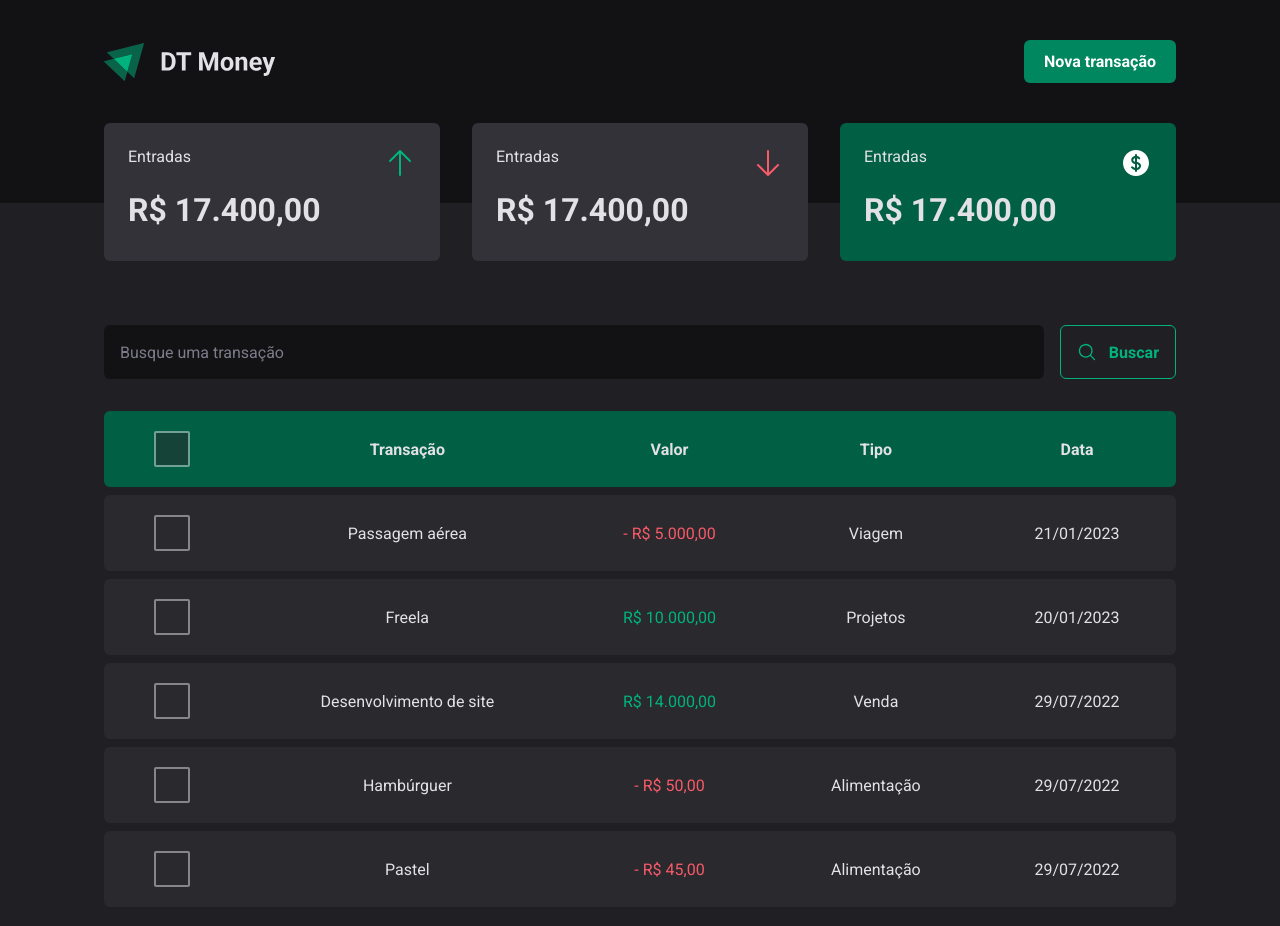
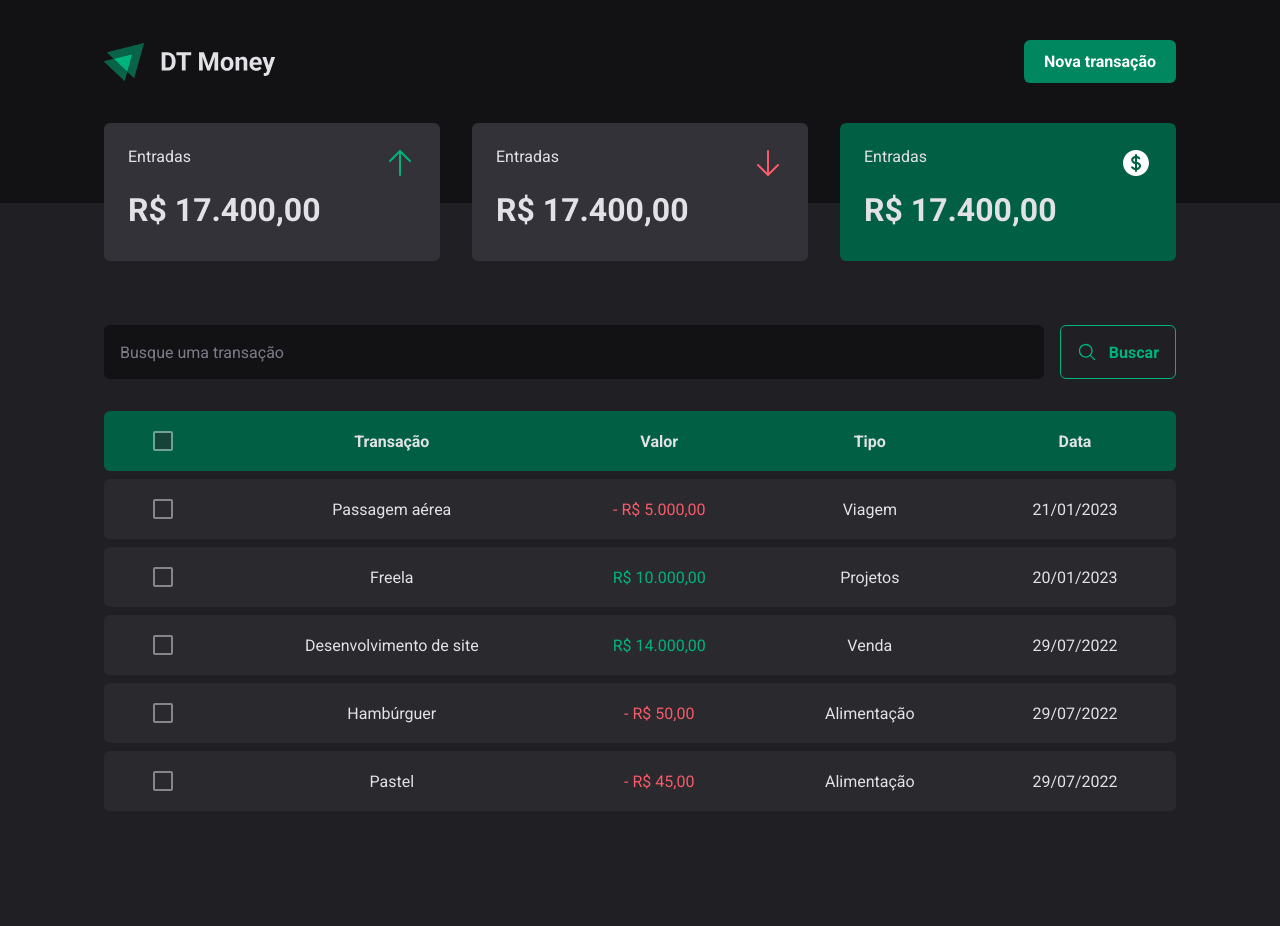
Before and after one commit to EduardoVital/DT-Money-vue-version, a Vue app in the folder DT-Money/: page / in a window 1280 px wide. Shown: the top 926 px of the page. After the commit the page ends 859 px from the top, so only its background shows below. Built offline with nearby package versions, Linux system fonts and the light colour scheme; data requests are answered from the project's data file.

Commit message:
Fix input text and number css

```diff
--- a/DT-Money/src/stores/transactions.ts
+++ b/DT-Money/src/stores/transactions.ts
@@ -8,11 +8,12 @@ export const useTransactions = defineStore({
     tableData: [] as Table[]
   }),
   actions: {
-    fetchTableData(): void {
+    getTransactionsData(): void {
       getTransactions().then(({ data }: {data: Table[]}) => {
         this.tableData = data
       })
     }
+    // crea
   },
   getters: {
     getTableData: (state) => state.tableData
--- a/DT-Money/src/styles/base/_global.scss
+++ b/DT-Money/src/styles/base/_global.scss
@@ -14,7 +14,8 @@ body, input, textarea, button {
   font: 400 1rem Roboto, sans-serif;
 }
 
-input {
+input[type="text"],
+input[type="number"] {
   flex: 1;
   border-radius: 6px;
   padding: 1rem;
@@ -29,7 +30,8 @@ input {
 
 }
 
-input:focus {
+input[type="text"]:focus,
+input[type="number"]:focus {
   border: 1px solid $_green-300;
 }
 
--- a/DT-Money/src/views/Transactions/TransactionsTable/TransactionsTable.vue
+++ b/DT-Money/src/views/Transactions/TransactionsTable/TransactionsTable.vue
@@ -13,7 +13,7 @@ const isSelectedAll: Ref<number[]> = ref([]);
 const tableData = computed((): Table[] => transactions.getTableData)
 
 onMounted(() => {
-  transactions.fetchTableData();
+  transactions.getTransactionsData();
 })
 
 watch(
```
